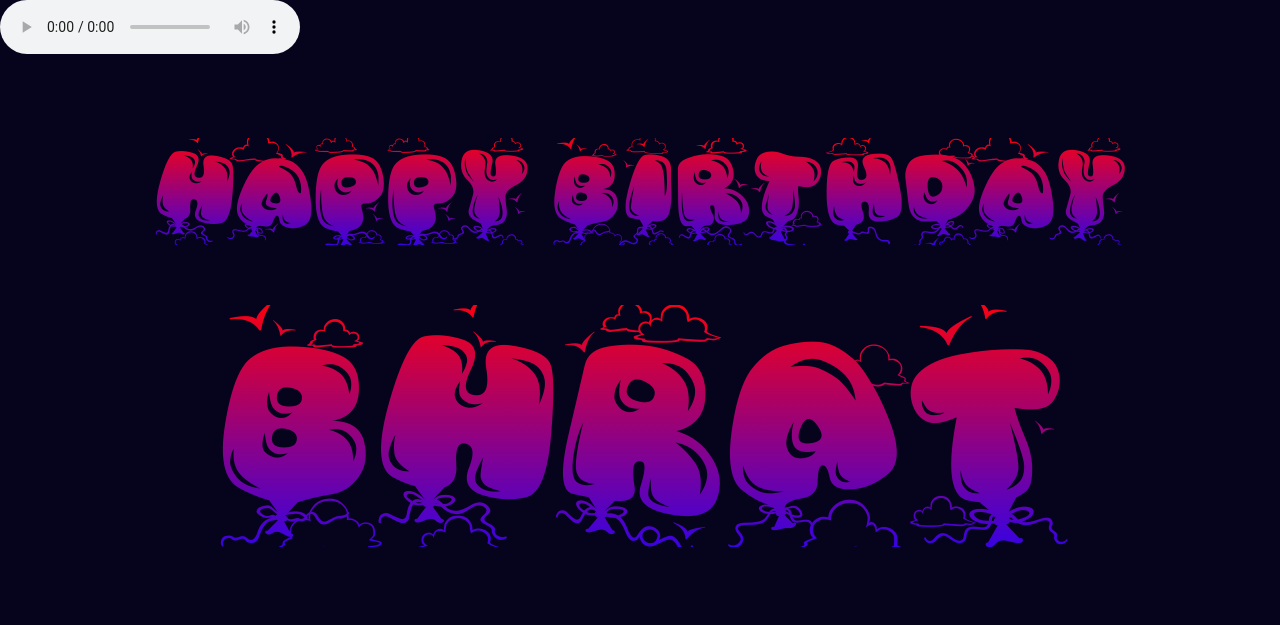
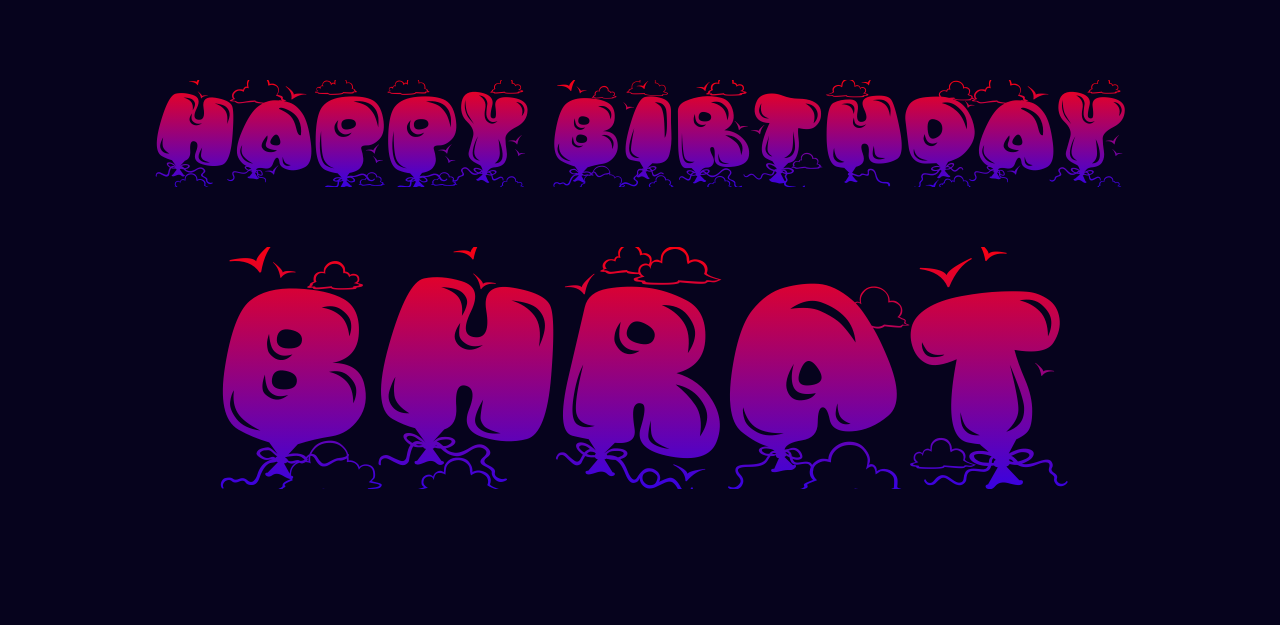
Before and after one commit to ng2000/bday-bhrat, a plain HTML site: page index.html in a window 1280 px wide. Shown: the top 625 px of the page. Drawn offline with Linux system fonts and the light colour scheme.

Commit message:
Update index.html

```diff
--- a/index.html
+++ b/index.html
@@ -6,10 +6,6 @@
         <title>TRIKZ ON TIP</title>
     </head>
     <body>
-
-	<audio controls="" id="my_audio" src="b.mp3" type="audio/mpeg" autoplay="autoplay">
-
-                                        </audio>
        <div class="bday">
           Happy Birthday
        </div>
@@ -67,9 +63,9 @@ I pray for you to have an awesome birthday. Happy birthday to you!
         </section>
       </marquee>
 </div>
-<!-- <script type="text/javascript">
+<script type="text/javascript">
   var a= new Audio('b.mp3');
   a.play();
-</script> -->
+</script>
     </body>
 </html>
```
